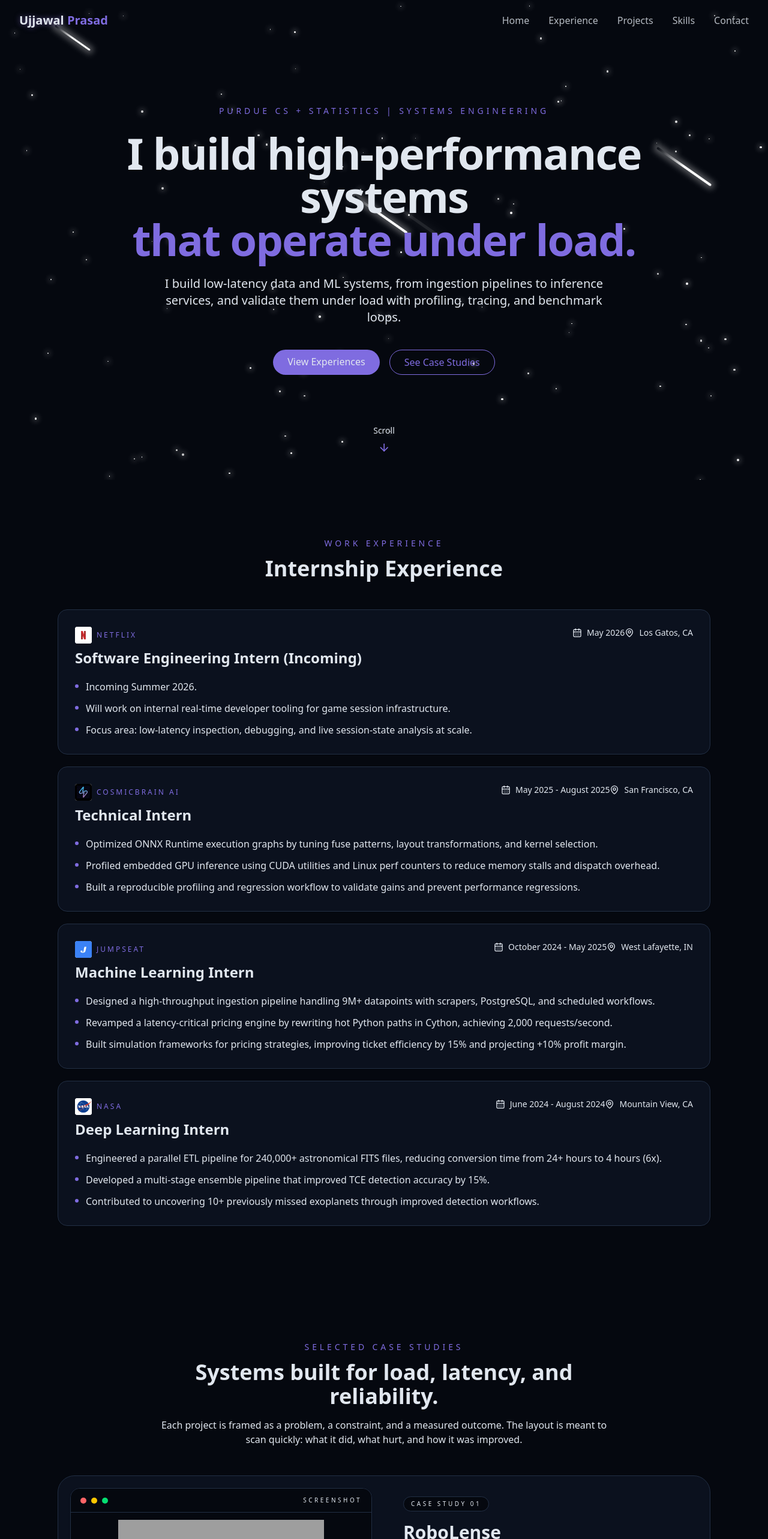
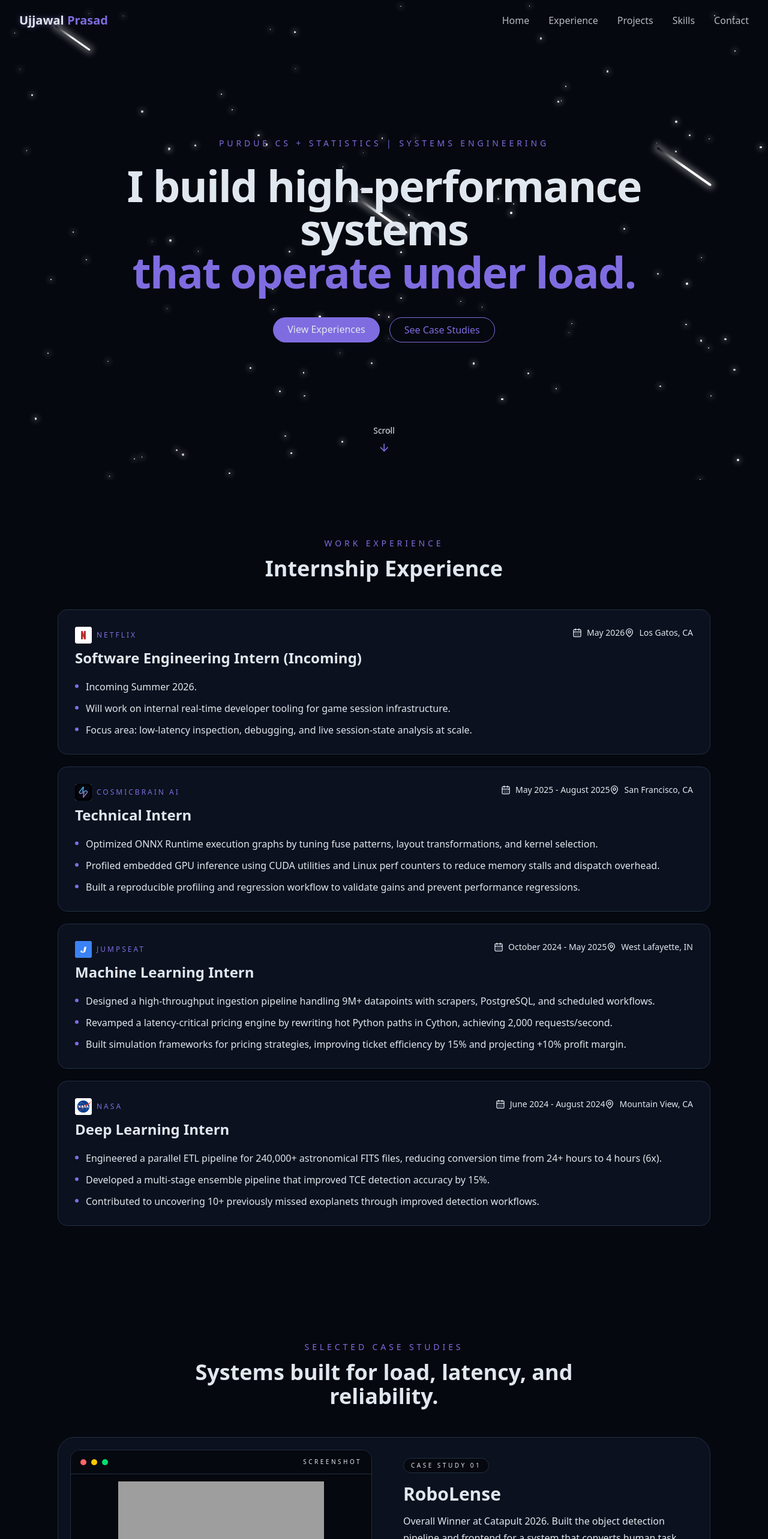
Before and after one commit to 8wali8/portfolio-website, a React (Vite) app: page / in a window 1280 px wide. Shown: the top 2566 px of the page at 60% size. Built offline with nearby package versions, Linux system fonts and the light colour scheme; grey boxes are pictures that could not be loaded.

Commit message:
small cleanup

```diff
--- a/src/components/ContactSection.jsx
+++ b/src/components/ContactSection.jsx
@@ -48,10 +48,6 @@ export const ContactSection = () => {
         <h2 className="text-3xl md:text-4xl font-bold mb-4 text-center">
           Work <span className="text-primary">With Me</span>
         </h2>
-
-        <p className="text-center text-muted-foreground mb-12 max-w-2xl mx-auto">
-          Feel free to reach out about internships, projects, or collaborations.
-        </p>
 
         <div className="grid grid-cols-1 md:grid-cols-2 gap-12">
           <div className="space-y-8">
@@ -176,7 +172,7 @@ export const ContactSection = () => {
                   "cosmic-button w-full flex items-center justify-center gap-2"
                 )}
               >
-                {isSubmitting ? "Sending..." : "Send System Brief"}
+                {isSubmitting ? "Sending..." : "Send Email"}
                 <Send size={16} />
               </button>
             </form>
--- a/src/components/Footer.jsx
+++ b/src/components/Footer.jsx
@@ -2,15 +2,15 @@ import { ArrowUp } from "lucide-react";
 
 export const Footer = () => {
   return (
-    <footer className="py-12 px-4 bg-card relative border-t border-border mt-12 pt-8 flex flex-wrap justify-between items-center">
-      {" "}
+    <footer className="py-8 px-4 bg-card relative border-t border-border/50 flex flex-wrap justify-between items-center gap-4">
       <p className="text-sm text-muted-foreground">
-        &copy; {new Date().getFullYear()} Ujjawal Prasad. Built for systems,
-        performance, and reliability.
+        &copy; {new Date().getFullYear()} Ujjawal Prasad.
       </p>
       <a
         href="#hero"
-        className="p-2 rounded-full bg-primary/10 hover:bg-primary/20 text-primary transition-colors"
+        aria-label="Back to top"
+        title="Back to top"
+        className="p-2 rounded-full bg-primary/10 hover:bg-primary/20 text-primary transition-all duration-300 hover:scale-110"
       >
         <ArrowUp size={20} />
       </a>
--- a/src/components/HeroSection.jsx
+++ b/src/components/HeroSection.jsx
@@ -21,12 +21,6 @@ export const HeroSection = () => {
             </span>
           </h1>
 
-          <p className="text-lg md:text-xl text-muted-foreground max-w-3xl mx-auto opacity-0 animate-fade-in-delay-3">
-            I build low-latency data and ML systems, from ingestion pipelines to
-            inference services, and validate them under load with profiling,
-            tracing, and benchmark loops.
-          </p>
-
           <div className="flex flex-col sm:flex-row justify-center gap-4 pt-4 opacity-0 animate-fade-in-delay-4">
             <a href="#experience" className="cosmic-button">
               View Experiences
--- a/src/components/ProjectsSection.jsx
+++ b/src/components/ProjectsSection.jsx
@@ -106,11 +106,6 @@ export const ProjectsSection = () => {
           <h2 className="text-3xl md:text-4xl font-bold mb-4">
             Systems built for load, latency, and reliability.
           </h2>
-          <p className="text-muted-foreground">
-            Each project is framed as a problem, a constraint, and a measured
-            outcome. The layout is meant to scan quickly: what it did, what hurt,
-            and how it was improved.
-          </p>
         </div>
 
         <div className="space-y-8">
```
